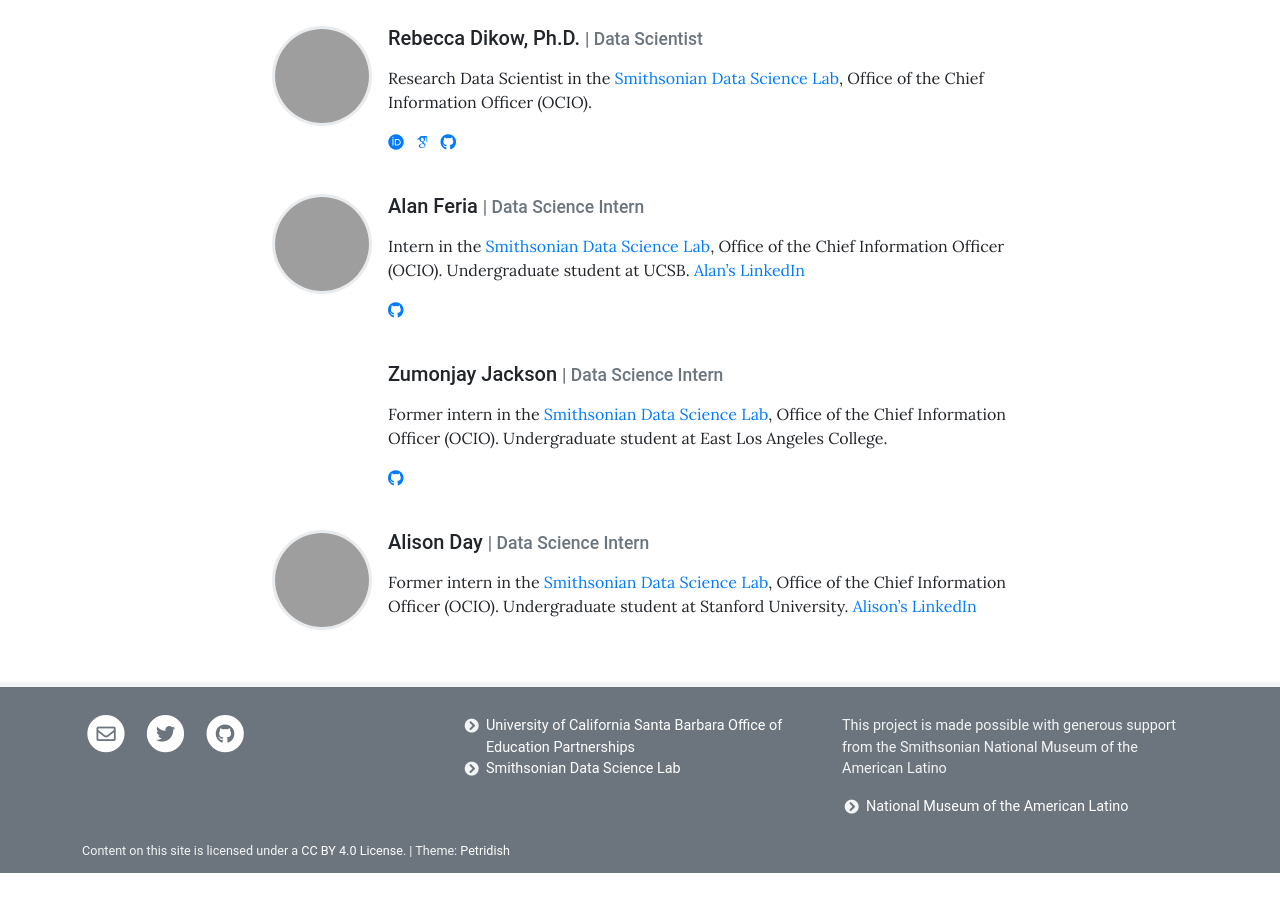
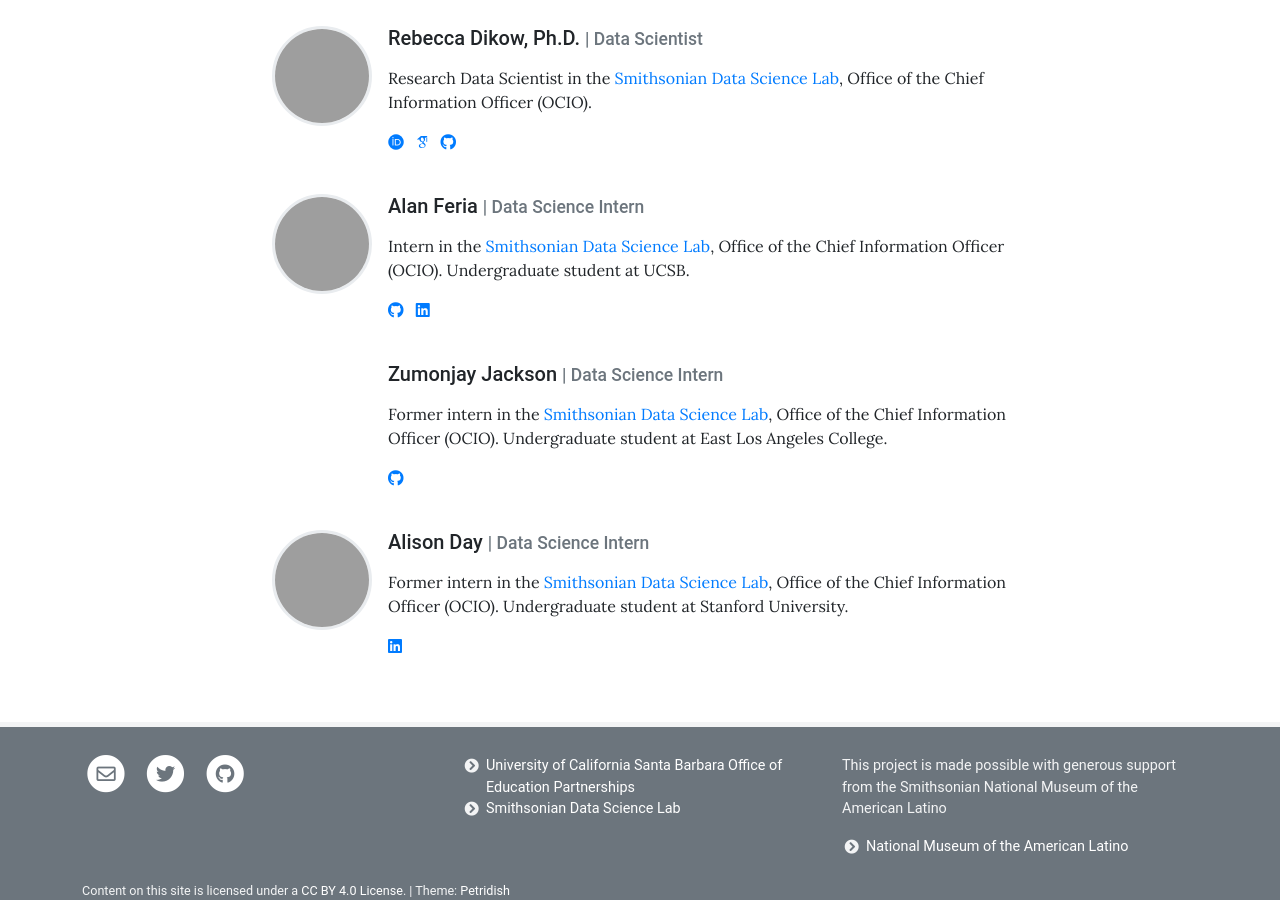
Before and after one commit to sidatasciencelab/UCSB-SI-skunks, a Jekyll site: the page built from pages/team.md, in a window 1280 px wide and 900 px high, scrolled down 998 px, cut to the strip 0-900 px from the top of the window. Built offline with Jekyll 4.4.1, drawn with Linux system fonts in a browser that asks for light colours; some web fonts are replaced; before the commit the page ends 1871 px from its top, so only the background shows below that; grey boxes are pictures that could not be loaded.

Commit message:
Update team.yml

```diff
--- a/_data/team.yml
+++ b/_data/team.yml
@@ -50,8 +50,8 @@
   image: https://datascience.si.edu/sites/default/files/styles/grid/public/pictures/people/ucsb_feria_alan_photo.jpg?itok=SAxwwN0d&c=b89b8499118cbfa6e2e412a0be7cdf00
   description: >
      Intern in the [Smithsonian Data Science Lab](https://datascience.si.edu/), Office of the Chief Information Officer (OCIO). Undergraduate student at UCSB.
-     [Alan's LinkedIn](https://www.linkedin.com/in/alan-feria-52774320b/)
   github: alan214-ucsb
+  linkedin: alan-feria-52774320b
 
 - name: Zumonjay Jackson
   role: Data Science Intern
@@ -65,4 +65,4 @@
   image: https://media-exp1.licdn.com/dms/image/C5603AQH8VmqVHqOyrg/profile-displayphoto-shrink_800_800/0/1590086167253?e=2147483647&v=beta&t=Fheifww7bdhwv7wzuCxHTX0jKzqPrAYt_G6K2mF8EPM
   description: >
     Former intern in the [Smithsonian Data Science Lab](https://datascience.si.edu/), Office of the Chief Information Officer (OCIO). Undergraduate student at Stanford University.
-    [Alison's LinkedIn](https://www.linkedin.com/in/alison-day-8282b8133)
+  linkedin: alison-day-8282b8133
```
